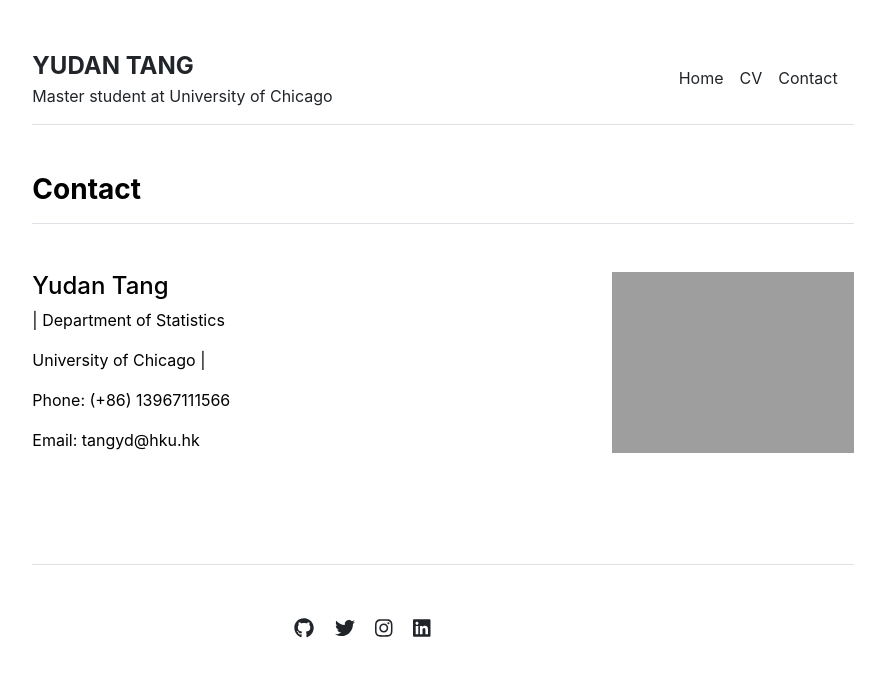
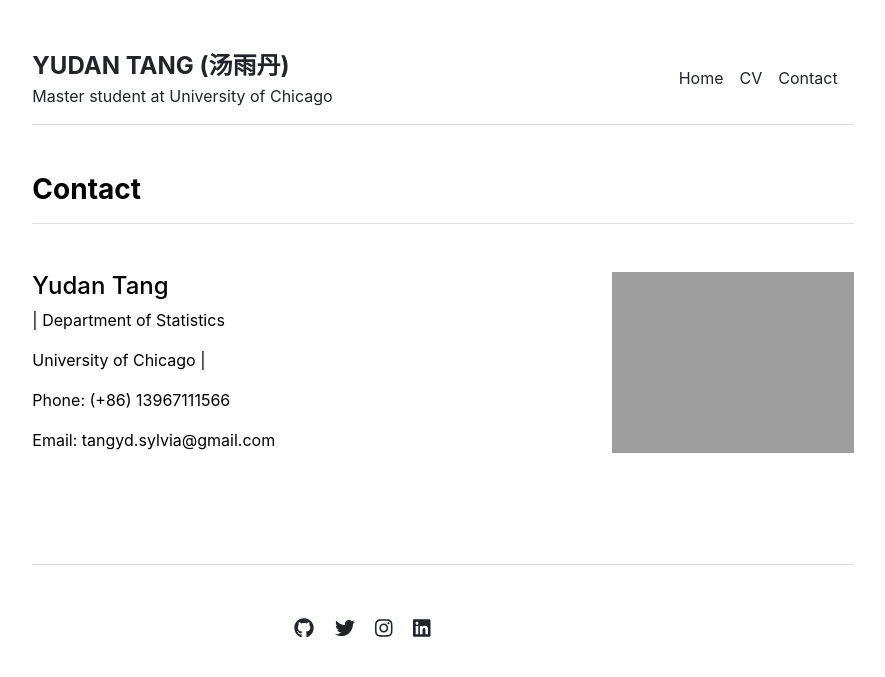
Before and after one commit to tangyd/tangyd.github.io, a Jekyll site: the page built from contact.md, in a window 1280 px wide. Shown: the top 677 px of the page, without its empty margins (197-1082 px from the left). Built offline with Jekyll 4.4.1, drawn with Linux system fonts in a browser that asks for light colours.

```diff
--- a/_config.yml
+++ b/_config.yml
@@ -1,4 +1,4 @@
 url: "" # the base hostname & protocol for your site, e.g. http://example.com
 baseurl: "" # the subpath of your site, e.g. /blog
-title: "YUDAN TANG" # the name of your site, e.g. ACME Corp.
+title: "YUDAN TANG (汤雨丹)" # the name of your site, e.g. ACME Corp.
 description: "Master student at University of Chicago"
--- a/_data/settings.yml
+++ b/_data/settings.yml
@@ -23,4 +23,4 @@ social:
 - {icon: 'linkedin', link: 'https://www.linkedin.com/in/yudan-tang-348a3819b/'}
 
 contacts:
-- {name: 'Yudan Tang', department: 'Department of Statistics', institution: 'University of Chicago', phone: '(+86) 13967111566', email: 'tangyd@hku.hk', image: 'assets/img/contact.jpeg'}
+- {name: 'Yudan Tang', department: 'Department of Statistics', institution: 'University of Chicago', phone: '(+86) 13967111566', email: 'tangyd.sylvia@gmail.com', image: 'assets/img/contact.jpeg'}
```
Also changed, not shown: 3 other files.
